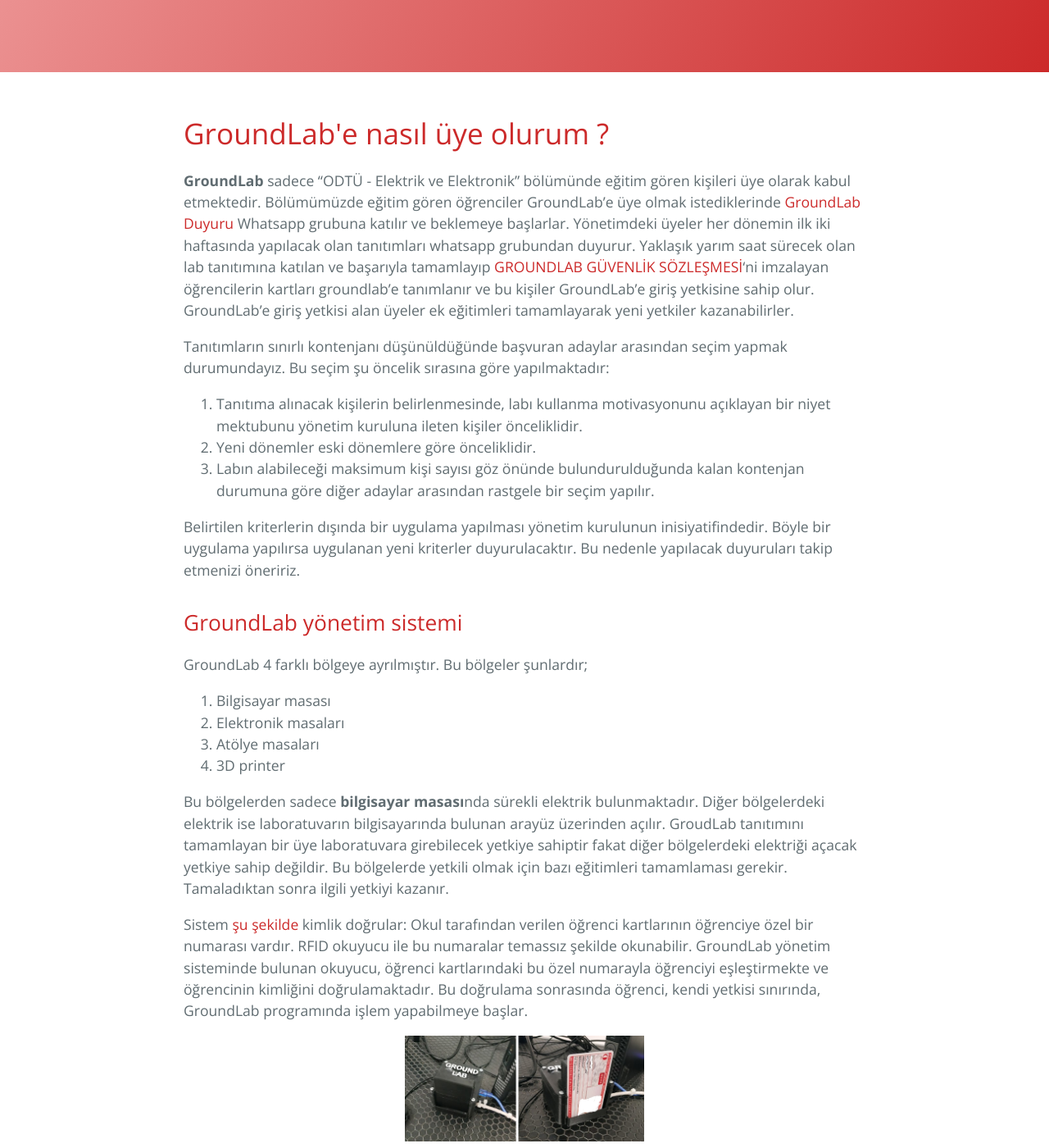
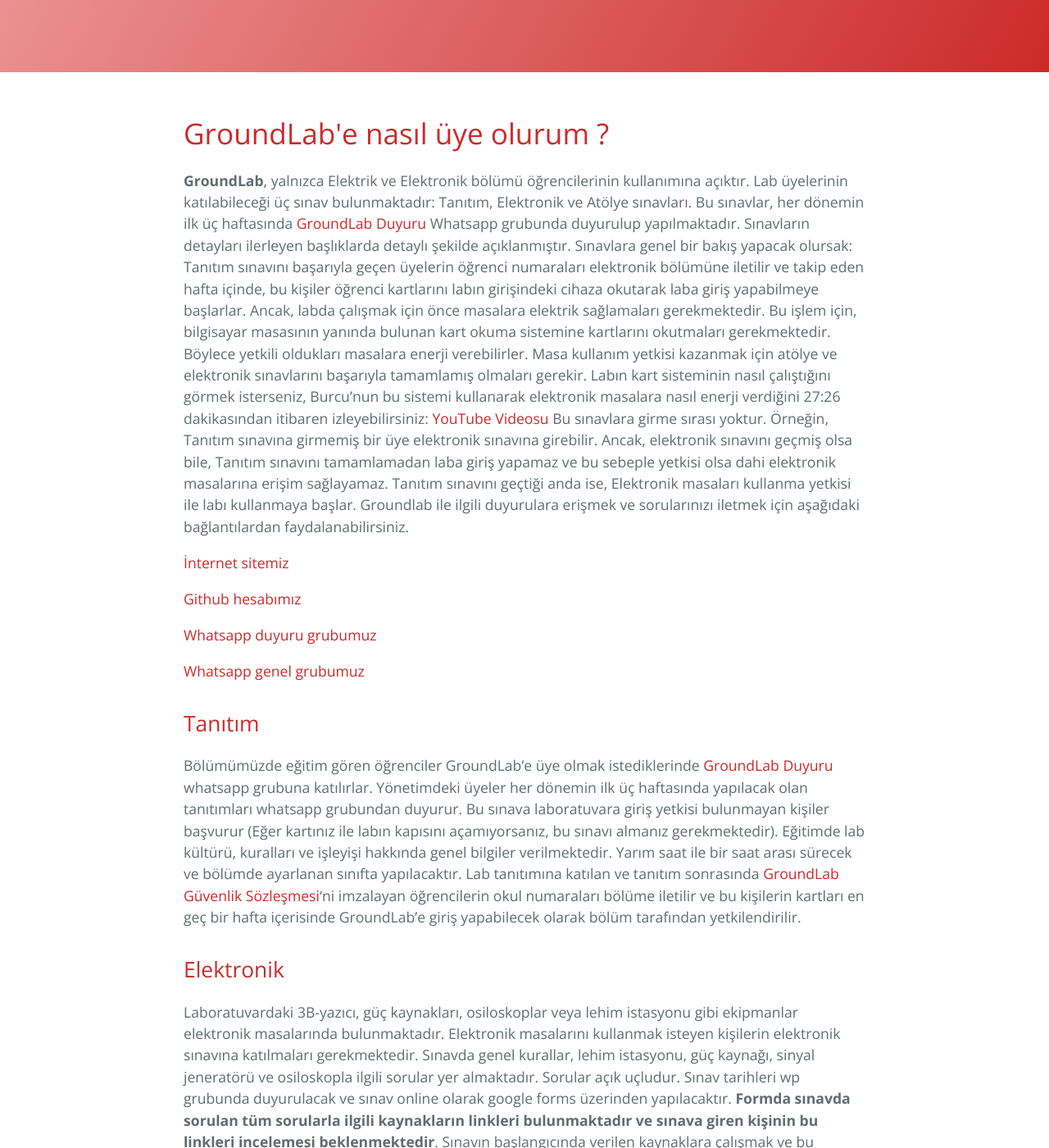
Before and after one commit to groundlabmetu/groundlabmetu.github.io, a Jekyll site: the page built from üyelik.md, in a window 1280 px wide and 1400 px high, scrolled down 319 px. Shown: the whole window at 82% size. Built offline with Jekyll 4.4.1, drawn with Linux system fonts in a browser that asks for light colours; our own code applies the rules of GitHub Pages for plain Markdown files; some of the changed text lies outside the part shown.

Commit message:
Update üyelik.md
yeni üyelik sistemine göre güncelleme yapıldı

```diff
--- a/üyelik.md
+++ b/üyelik.md
@@ -7,28 +7,51 @@
 ---
 <h1>GroundLab'e nasıl üye olurum ?</h1>
 
-**GroundLab** sadece "ODTÜ - Elektrik ve Elektronik" bölümünde eğitim gören kişileri üye olarak kabul etmektedir. Bölümümüzde eğitim gören öğrenciler GroundLab'e üye olmak istediklerinde [GroundLab Duyuru](https://chat.whatsapp.com/KtEukdV4tJG5WbBhpRvZFJ) Whatsapp grubuna katılır ve beklemeye başlarlar. Yönetimdeki üyeler her dönemin ilk iki haftasında yapılacak olan tanıtımları whatsapp grubundan duyurur. Yaklaşık yarım saat sürecek olan lab tanıtımına katılan ve başarıyla tamamlayıp [GROUNDLAB GÜVENLİK SÖZLEŞMESİ](https://docs.google.com/document/d/1UKTl5FFHKwNnq9uGve5rbhPGHiEqvrpJyYHRkwj5hcw/edit?usp=sharing)'ni imzalayan öğrencilerin kartları groundlab'e tanımlanır ve bu kişiler GroundLab'e giriş yetkisine sahip olur. GroundLab'e giriş yetkisi alan üyeler ek eğitimleri tamamlayarak yeni yetkiler kazanabilirler.
+ **GroundLab**, yalnızca Elektrik ve Elektronik bölümü öğrencilerinin kullanımına açıktır. Lab üyelerinin katılabileceği üç sınav bulunmaktadır: Tanıtım, Elektronik ve Atölye sınavları. Bu sınavlar, her dönemin ilk üç haftasında [GroundLab Duyuru](https://chat.whatsapp.com/KtEukdV4tJG5WbBhpRvZFJ) Whatsapp grubunda duyurulup yapılmaktadır. Sınavların detayları ilerleyen başlıklarda detaylı şekilde açıklanmıştır.
+ Sınavlara genel bir bakış yapacak olursak: Tanıtım sınavını başarıyla geçen üyelerin öğrenci numaraları elektronik bölümüne iletilir ve takip eden hafta içinde, bu kişiler öğrenci kartlarını labın girişindeki cihaza okutarak laba giriş yapabilmeye başlarlar. Ancak, labda çalışmak için önce masalara elektrik sağlamaları gerekmektedir. Bu işlem için, bilgisayar masasının yanında bulunan kart okuma sistemine kartlarını okutmaları gerekmektedir. Böylece yetkili oldukları masalara enerji verebilirler. Masa kullanım yetkisi kazanmak için atölye ve elektronik sınavlarını başarıyla tamamlamış olmaları gerekir.
+ Labın kart sisteminin nasıl çalıştığını görmek isterseniz, Burcu’nun bu sistemi kullanarak elektronik masalara nasıl enerji verdiğini 27:26 dakikasından itibaren izleyebilirsiniz:
+ [YouTube Videosu](https://www.youtube.com/watch?v=9nzOj6EiEXA&t=618s)
+ Bu sınavlara girme sırası yoktur. Örneğin, Tanıtım sınavına girmemiş bir üye elektronik sınavına girebilir. Ancak, elektronik sınavını geçmiş olsa bile, Tanıtım sınavını tamamlamadan laba giriş yapamaz ve bu sebeple yetkisi olsa dahi elektronik masalarına erişim sağlayamaz. Tanıtım sınavını geçtiği anda ise, Elektronik masaları kullanma yetkisi ile labı kullanmaya başlar.
+Groundlab ile ilgili duyurulara erişmek ve sorularınızı iletmek için aşağıdaki bağlantılardan faydalanabilirsiniz.
+
+[İnternet sitemiz](https://groundlabmetu.github.io/)
+
+[Github hesabımız](https://github.com/groundlabmetu)
+
+[Whatsapp duyuru grubumuz](https://chat.whatsapp.com/KtEukdV4tJG5WbBhpRvZFJ)
+
+[Whatsapp genel grubumuz](https://chat.whatsapp.com/IAiJWExTF2KHNWKRNwp1w8)
 
 
-Tanıtımların sınırlı kontenjanı düşünüldüğünde başvuran adaylar arasından seçim yapmak durumundayız. Bu seçim şu öncelik sırasına göre yapılmaktadır:
-1. Tanıtıma alınacak kişilerin belirlenmesinde, labı kullanma motivasyonunu açıklayan bir niyet mektubunu yönetim kuruluna ileten kişiler önceliklidir.
-2. Yeni dönemler eski dönemlere göre önceliklidir.
-3. Labın alabileceği maksimum kişi sayısı göz önünde bulundurulduğunda kalan kontenjan durumuna göre diğer adaylar arasından rastgele bir seçim yapılır.
+<h2> Tanıtım</h2>
 
-Belirtilen kriterlerin dışında bir uygulama yapılması yönetim kurulunun inisiyatifindedir. Böyle bir uygulama yapılırsa uygulanan yeni kriterler duyurulacaktır. Bu nedenle yapılacak duyuruları takip etmenizi öneririz.
+Bölümümüzde eğitim gören öğrenciler GroundLab’e üye olmak istediklerinde [GroundLab Duyuru](https://chat.whatsapp.com/KtEukdV4tJG5WbBhpRvZFJ) whatsapp grubuna katılırlar. Yönetimdeki üyeler her dönemin ilk üç haftasında yapılacak olan tanıtımları whatsapp grubundan duyurur. Bu sınava laboratuvara giriş yetkisi bulunmayan kişiler başvurur (Eğer kartınız ile labın kapısını açamıyorsanız, bu sınavı almanız gerekmektedir). Eğitimde lab kültürü, kuralları ve işleyişi hakkında genel bilgiler verilmektedir. Yarım saat ile bir saat arası sürecek ve bölümde ayarlanan sınıfta yapılacaktır. Lab tanıtımına katılan ve tanıtım sonrasında [GroundLab Güvenlik Sözleşmesi](https://docs.google.com/document/d/1UKTl5FFHKwNnq9uGve5rbhPGHiEqvrpJyYHRkwj5hcw/edit?usp=sharing)'ni imzalayan öğrencilerin okul numaraları bölüme iletilir ve bu kişilerin kartları en geç bir hafta içerisinde GroundLab’e giriş yapabilecek olarak bölüm tarafından yetkilendirilir.
 
-<h2> GroundLab yönetim sistemi</h2>
+<h2> Elektronik</h2>
 
-GroundLab 4 farklı bölgeye ayrılmıştır. Bu bölgeler şunlardır;
+Laboratuvardaki  3B-yazıcı,  güç kaynakları, osiloskoplar veya lehim istasyonu gibi ekipmanlar elektronik masalarında bulunmaktadır. Elektronik masalarını kullanmak isteyen kişilerin elektronik sınavına katılmaları gerekmektedir. Sınavda genel kurallar, lehim istasyonu, güç kaynağı, sinyal jeneratörü ve osiloskopla ilgili sorular yer almaktadır. Sorular açık uçludur. Sınav tarihleri wp grubunda duyurulacak ve sınav online olarak google forms üzerinden yapılacaktır.  **Formda sınavda sorulan tüm sorularla ilgili kaynakların linkleri bulunmaktadır ve sınava giren kişinin bu linkleri incelemesi beklenmektedir**. Sınavın başlangıcında verilen kaynaklara çalışmak ve bu kaynaklar doğrultusunda sınavı tamamlamanın yaklaşık üç saat süreceği öngörülmektedir. Sınav en az bir gün boyunca açık kalmaktadır. Üyeler kendi uygunluklarına göre belirledikleri zamanlarda sınavı tamamlayabilir ve sınav süresi içerisinde cevaplarını düzenleyebilirler. Sınav belli bir not sistemine göre değil, yalnızca geçme-kalma durumuna göre değerlendirilecek olup, bu değerlendirme ise sınavı okuyan yetkilinin inisiyatifine bırakılmıştır. Eğer ki yetkili, sınavı okunan kişinin kalması gerektiği görüşündeyse yönetimden başka bir yetkiliye danışacaktır. Sınavı okunan kişi ancak iki yetkilinin de aynı görüşte olması halinde sınavdan bırakılacaktır. Sınavı başarıyla tamamlayan üyeler elektronik masaları ile 3B yazıcıyı kullanma yetkisi kazanmış olacaktır.
 
-1. Bilgisayar masası
-2. Elektronik masaları
-3. Atölye masaları
-4. 3D printer
 
-Bu bölgelerden sadece **bilgisayar masası**nda sürekli elektrik bulunmaktadır. Diğer bölgelerdeki elektrik ise laboratuvarın bilgisayarında bulunan arayüz üzerinden açılır. GroudLab tanıtımını tamamlayan bir üye laboratuvara girebilecek yetkiye sahiptir fakat diğer bölgelerdeki elektriği açacak yetkiye sahip değildir. Bu bölgelerde yetkili olmak için bazı eğitimleri tamamlaması gerekir. Tamaladıktan sonra ilgili yetkiyi kazanır.
+<h2> Atölye</h2>
 
-Sistem [şu şekilde](https://youtu.be/ieu2xN-md9k) kimlik doğrular: Okul tarafından verilen öğrenci kartlarının öğrenciye özel bir numarası vardır. RFID okuyucu ile bu numaralar temassız şekilde okunabilir. GroundLab yönetim sisteminde bulunan okuyucu, öğrenci kartlarındaki bu özel numarayla öğrenciyi eşleştirmekte ve öğrencinin kimliğini doğrulamaktadır. Bu doğrulama sonrasında öğrenci, kendi yetkisi sınırında, GroundLab programında işlem yapabilmeye başlar.
+Yönetim, her dönemin ilk üç haftasında düzenlenecek olan atölye sınavlarını WhatsApp grubunda duyurur. Atölye masasında yer alan masa matkabı ve diğer ekipmanları kullanmak isteyen üyeler bu sınava katılabilir. Sınav, yüz yüze olarak en fazla 8 kişilik gruplar halinde ve bir Lab yetkilisinin gözetiminde yapılır. Sınav sırasında, atölye ekipmanlarının doğru kullanımını ve ekipmanların yol açabileceği riskleri içeren bir eğitim verilir ve katılımcılardan bu ekipmanları gösterildiği şekilde kullanmaları beklenir. Yaklaşık iki saat süren sınavın sonunda, katılımcılar aldıkları eğitimin bilgilerini içeren listeye isimlerini yazarak imza atarlar.
+
+
+<h2> GroundLab Kart Sistemi</h2>
+
+GroundLab Kart sisteminde 4 farklı bölgeye ayrılmıştır. Bu bölgeler şunlardır;
+
+Bilgisayar masası
+Elektronik masaları ( 1&2)
+Atölye masaları
+3D printer
+
+Bu bölgelerden sadece bilgisayar masasında sürekli elektrik bulunmaktadır. Diğer bölgelerdeki elektrik ise laboratuvarın bilgisayarında bulunan arayüz üzerinden açılır. Elektronik sınavını tamamlayan biri Elektronik masaları ve 3B-yazıcıya güç verebilirken, atölye sınavını tamamlayan biri atölye masalarına güç verebilir.
+
+Sistem şu şekilde kimlik doğrular: Okul tarafından verilen öğrenci kartlarının öğrenciye özel bir numarası vardır. RFID okuyucu ile bu numaralar temassız şekilde okunabilir. GroundLab yönetim sisteminde bulunan okuyucu, öğrenci kartlarındaki bu özel numarayla öğrenciyi eşleştirmekte ve öğrencinin kimliğini doğrulamaktadır. Bu doğrulama sonrasında öğrenci, kendi yetkisi sınırında, GroundLab programında işlem yapabilmeye başlar.
+Öğrenci atölye ve elektronik sınavlarını tamamlamış olsa bile eğer kartı sistemde tanımlı değilse masaları kullanamaz. Bir öğrenci labda bulunan kart sistemini kullanarak kartının bilgilerini kaydeder. Zeynep’in kart sistemi üzerinden kartını tanıttığı örnek videoya aşağıdan ulaşabilirsiniz.
+
+[Kart Sistemi Videosu](https://youtu.be/ieu2xN-md9k)
 
 <p align="center" width="100%">
    <img width="35%" src="/assets/groundlab_kart_okuyucu.png"  > <b> </b>
```
